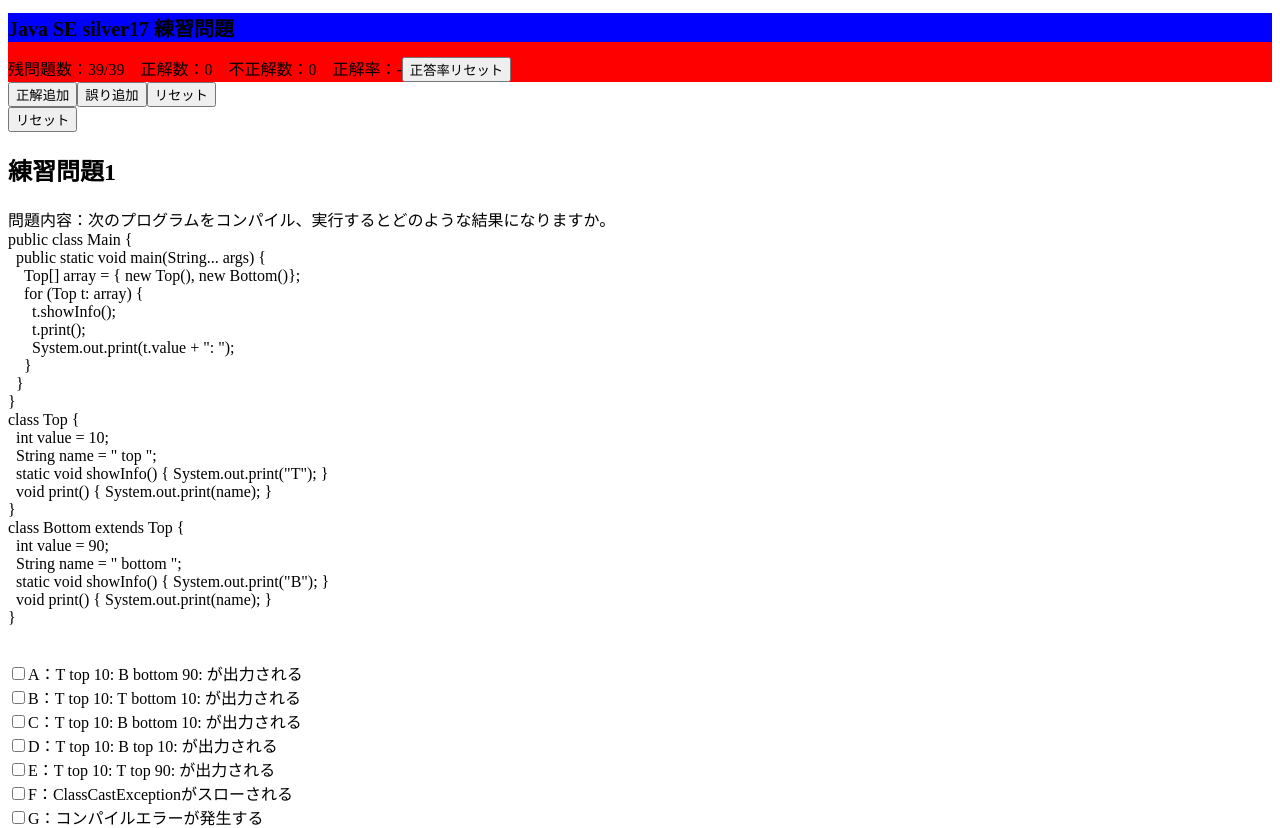
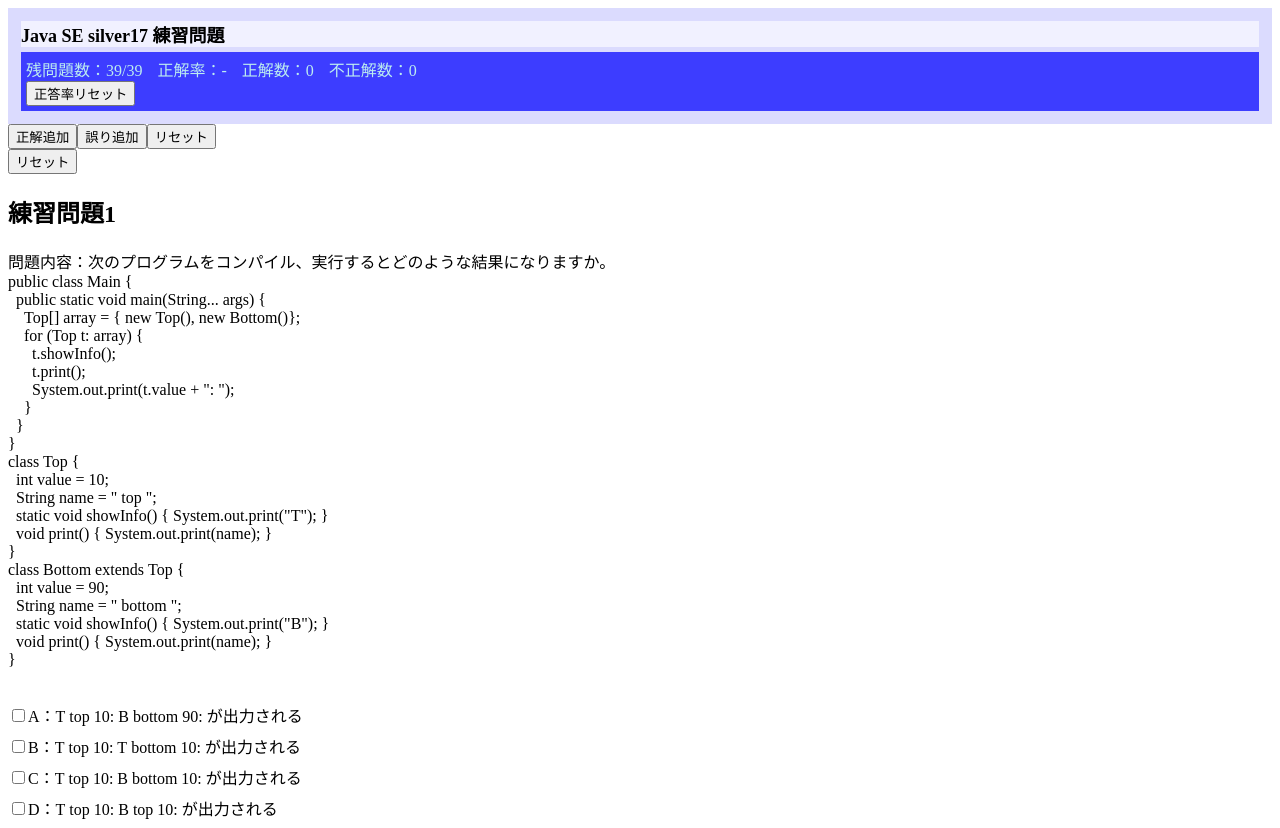
Before and after one commit to tatsuki-iketsu/practice_exam_react, a React (Create React App) app: page / in a window 1280 px wide. Shown: the top 828 px of the page. Built offline with nearby package versions, Linux system fonts and the light colour scheme.

Commit message:
modalと回答部分の調整

```diff
--- a/src/Header.jsx
+++ b/src/Header.jsx
@@ -37,11 +37,14 @@ const Header =(props) =>{
     }, [props]);
 
     return (
-        <>
-        <h1 id="h1">Java SE silver17 練習問題</h1>
-        <div id="count">残問題数：{restCount}/{totalCount}　正解数：{trueCount}　不正解数：{falseCount}　正解率：{answerRate}<input type="button" onClick={() => countReset(totalCount)} value="正答率リセット" /></div>
-        <div> </div>
-        </>
+        <div className="header">
+            <h1 id="h1">Java SE silver17 練習問題</h1>
+            <div id="count">
+                <span className="paddingRight15">残問題数：{restCount}/{totalCount}</span><span className="paddingRight15">正解率：{answerRate}</span><br className="br-sp" />
+                <span className="paddingRight15">正解数：{trueCount}</span><span className="paddingRight15">不正解数：{falseCount}</span>
+                <div><input type="button" onClick={() => countReset(totalCount)} value="正答率リセット" /></div>
+            </div>
+        </div>
         );
 };
 
--- a/src/components/ExamDisplay.jsx
+++ b/src/components/ExamDisplay.jsx
@@ -60,6 +60,7 @@ const ExamDisplay = (props) =>{
       display: 'flex',
       alignItems: 'center',
       justifyContent: 'center',
+      zIndex: 30
     }
   };
 
@@ -190,12 +191,12 @@ const shuffleExam1=(examData,InitialDisplay)=> {
       // リンク用にURIをセット
       if(tipURI == undefined) {
         TipURI = (
-          <div>学習ページは準備中です…</div>
+          <div className="paddingTop15">学習ページは準備中です…</div>
         )
       }else{
         tipURI = `./${tipURI}`
         TipURI = (
-          <div><a href={tipURI} target="_blank">学習ページを見る</a></div>
+          <div className="paddingTop15"><a href={tipURI} target="_blank">学習ページを見る</a></div>
         )
       }
       // TipURI = "./" + tipURI; TODO:削除予定
@@ -225,22 +226,21 @@ const shuffleExam1=(examData,InitialDisplay)=> {
         }
       } );
 
-      // displayにセット
-      setAnsDisplay(ansDisplay.map((ans, i) => (i == index ? `正しい回答：${answers}
-        /選択した回答：${selectedAns}` : ans)));
+      // Modal内に表示するdisplayにセット
+      setAnsDisplay(ansDisplay.map((ans, i) => (i == index ? `正しい回答：${answers}<br>回答選択肢：${selectedAns}` : ans)));
       if(answers.toString() == selectedAns.toString()){
           settrueOrFalseDisplay(trueOrFalseDisplay.map((trueOrFalse, i) => (i == index ? "正解！！" : trueOrFalse)));
-          // 最初のクリックだ正解数をカウント
           if(!(c_ansCheck[index])){
             setallTrue(allTrue+1);
-            props.countUpdate(allExam,allTrue+1,allFalse);
+          // 最初のクリック時は正解数をカウント
+          props.countUpdate(allExam,allTrue+1,allFalse);
           }
         }else{
           settrueOrFalseDisplay(trueOrFalseDisplay.map((trueOrFalse, i) => (i == index ? "残念…" : trueOrFalse)));
-          // 最初のクリックだ誤数をカウント
           if(!(c_ansCheck[index])){
             setallFalse(allFalse+1);
-            props.countUpdate(allExam,allTrue,allFalse+1);
+          // 最初のクリック時は誤数をカウント
+          props.countUpdate(allExam,allTrue,allFalse+1);
           }
         }
       // ボタン非活性化と解説セット
@@ -301,7 +301,7 @@ const shuffleExam1=(examData,InitialDisplay)=> {
     <p white-space="nowrap">問題内容：{MultiLineBody(setExam.question)}</p>
       {setExam.selectAnswers.map((Answer) => (
         <>
-          <div><nobr>
+          <div className="marginTopBottom"><nobr>
            <input
               type="checkbox"
               name = {setExam.setItem}
@@ -325,10 +325,6 @@ const shuffleExam1=(examData,InitialDisplay)=> {
        */}
       </>
     ))}
-      <p id="bottom">残問題数：{allExam-allTrue-allFalse}</p>
-      <p>正解数：{allTrue}</p>
-      <p>不正解数：{allFalse}</p>
-      <p>正解率：{allTrue/(allTrue+allFalse)*100}%</p>
       <input type="button" onClick={() => shuffleExam1(examData,false)} value="リセット" />
 
           {/* Modal内容 */}
@@ -339,13 +335,15 @@ const shuffleExam1=(examData,InitialDisplay)=> {
             style={modalStyle}
             contentLabel="Example Modal"
           >
-            <div className="marginTop100">
+            <div>
               <h2 ref={(_modalTitle) => (modalTitle = _modalTitle)}><div>問題{SelectTipsNumber}の結果 ：{trueOrFalseDisplay[SelectTipsNumber]}</div></h2>
-              <h2 ref={(_modalTitle) => (modalTitle = _modalTitle)}>{ansDisplay[SelectTipsNumber]}</h2>
+              <div ref={(_modalTitle) => (modalTitle = _modalTitle)}>
+                  <div dangerouslySetInnerHTML={{ __html: ansDisplay[SelectTipsNumber] }}></div>
+              </div>
               <div class={tipStyle}><nobr>{tipDisplay[SelectTipsNumber]}</nobr></div>
               {TipURI}
-              <button onClick={closeModal}>閉じる</button>
-              <div>問題ID.{SelectExamId}</div>
+              <button onClick={closeModal} className="marginTop15">閉じる</button>
+              <div className="paddingTop15">問題ID.{SelectExamId}</div>
             </div>
           </Modal>
           {/* Modal内容 */}
--- a/src/components/css/index.css
+++ b/src/components/css/index.css
@@ -9,38 +9,65 @@ Header{
   top: 6px;
   z-index: 10;
 
-  background: red; /* テスト用背景色 */
-  padding: 0px 0px 0px 0px;
+  background: rgba(77, 77, 247, 0.2);
+  padding: 8px;
   margin: 0px 0px 0px 0px;
 }
-
 
 Modal{
   background: blue; /* テスト用背景色 */
   z-index: 20;
 }
+
 #h1{
-  font-size:20px;
-  margin: 5px,5px,10px,10px;
-  background: blue /* テスト用背景色 */
+  font-size:large;
+  margin: 5px;
+  background: rgba(255, 255, 255, 0.6);
 }
 #count{
-  margin-top: 0px;
+  background: rgba(22, 22, 255, 0.8);
+  color: #bdedf0;
+  padding: 5px;
+  margin: 5px;
 }
 
+/* スマホの時だけ改行させるクラス */
+.br-sp {
+    display: none;
+}
+
+@media (max-width: 600px) {
+    .br-sp {
+        display: block;
+    }
+}
 /*
 *****************
 個別レイアウト変更
 *****************
 */
+/*上側マージン*/
+.marginTop15{
+  margin-top: 15px;
+}
 /*左側マージン*/
 .marginLeft10{
     margin-left: 10px;
 }
-.marginTop100{
-  margin-top: 100px;
+/*上下マージン*/
+.marginTopBottom{
+  margin-top: 7px;
+  margin-bottom: 7px;
 }
 
+/*右側パディング*/
+.paddingRight15{
+  padding-right: 15px;
+}
+/*上側パディング*/
+.paddingTop15{
+  padding-top: 15px;
+}
 /*サンプルエリア*/
 .sampleFile{
   padding:10px;
```
